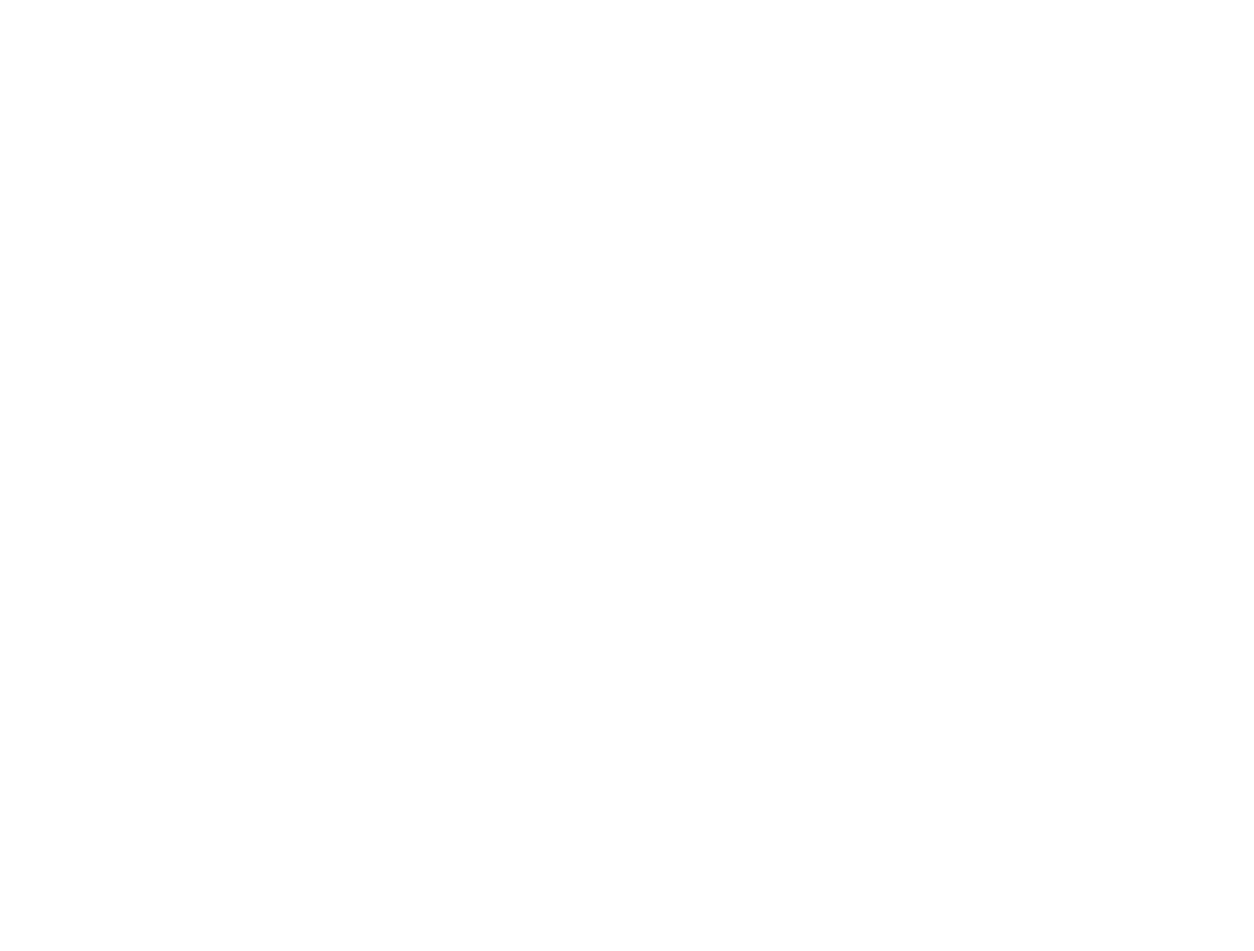
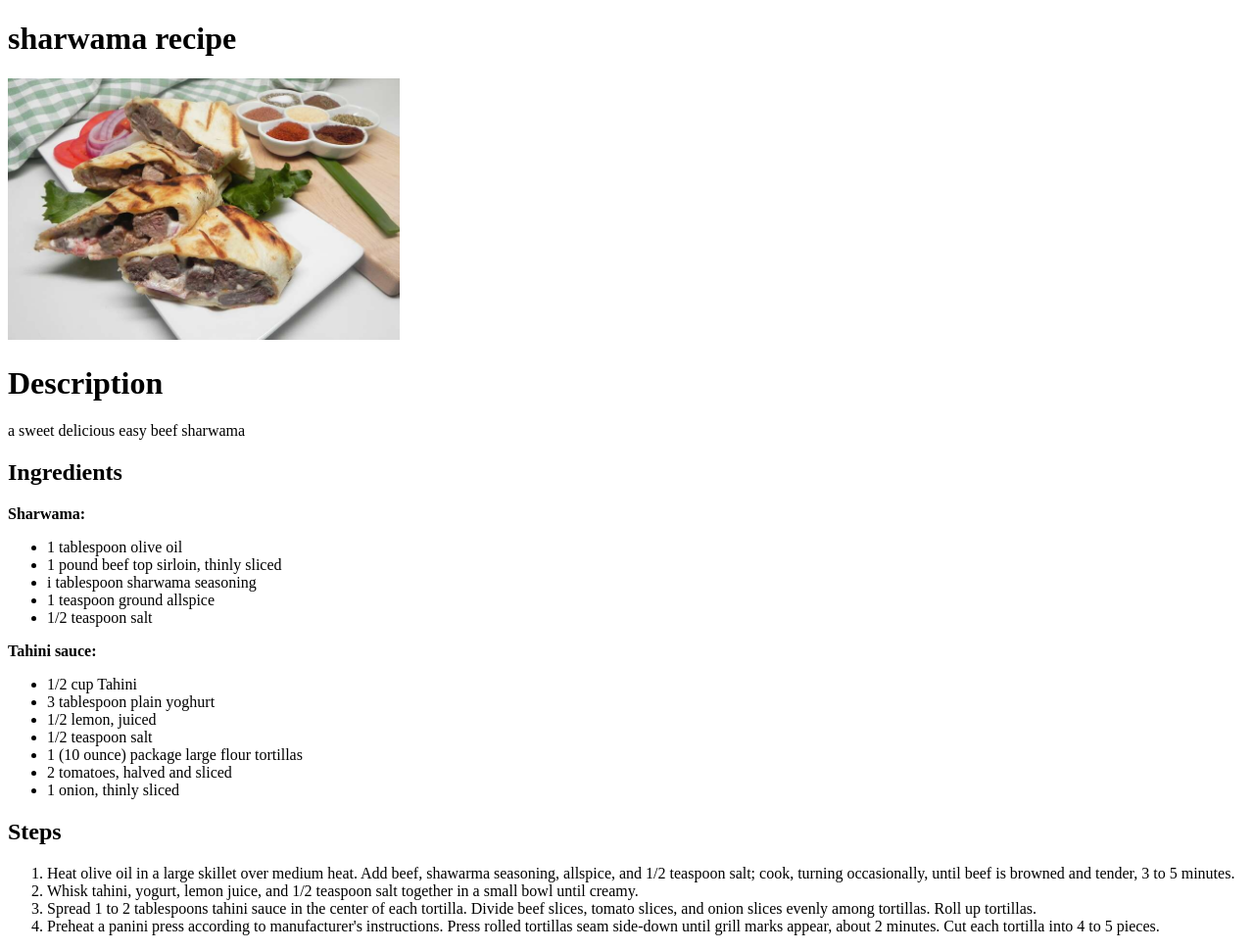
Before and after one commit to Akuu426/Odin_recipes, a plain HTML site: page recipes/sharwama.html in a window 1280 px wide. Shown: the whole page at 98% size. Before the commit the page ends 800 px from the top, so only its background shows below. Drawn offline with Linux system fonts and the light colour scheme.

Commit message:
updated index.html and sharwma.html
added the sharwma html filepath to the index html file for direction on the web and added the sharwama image and the followup description and steps for making the sharwama to the sharwam html body

```diff
--- a/recipes/sharwama.html
+++ b/recipes/sharwama.html
@@ -0,0 +1,40 @@
+<!DOCTYPE html>
+<html lang="en">
+    <head>
+        <meta charset="UTF-8">
+        <title>sharwama</title>
+    </head>
+    <body>
+        <h1>sharwama recipe</h1>
+        <img src="../images/sharwama.jpg" alt="an already made sharwama" width="400">
+        <h1>Description</h1>
+        <p>a sweet delicious easy beef sharwama</p>
+        <h2>Ingredients</h2>
+        <p><strong>Sharwama:</strong></p>
+        <ul>
+            <li>1 tablespoon olive oil</li>
+            <li>1 pound beef top sirloin, thinly sliced</li>
+            <li>i tablespoon sharwama seasoning</li>
+            <li>1 teaspoon ground allspice</li>
+            <li>1/2 teaspoon salt</li>
+        </ul>
+        <p><strong>Tahini sauce:</strong></p>
+        <ul>
+            <li>1/2 cup Tahini</li>
+            <li>3 tablespoon plain yoghurt</li>
+            <li>1/2 lemon, juiced</li>
+            <li>1/2 teaspoon salt</li>
+            <li>1 (10 ounce) package large flour tortillas</li>
+            <li>2 tomatoes, halved and sliced</li>
+            <li>1 onion, thinly sliced</li>
+        </ul>
+        <h2>Steps</h2>
+        <ol>
+            <li>Heat olive oil in a large skillet over medium heat. Add beef,  shawarma seasoning, allspice, and 1/2 teaspoon salt; cook, turning occasionally, until beef is browned and tender, 3 to 5 minutes.</li>
+            <li>Whisk tahini, yogurt, lemon juice, and 1/2 teaspoon salt together in a small bowl until creamy.</li>
+            <li>Spread 1 to 2 tablespoons tahini sauce in the center of each tortilla. Divide beef slices, tomato slices, and onion slices evenly among tortillas. Roll up tortillas.</li>
+            <li>Preheat a panini press according to manufacturer's instructions. Press rolled tortillas seam side-down until grill marks appear, about 2 minutes. Cut each tortilla into 4 to 5 pieces.</li>
+        </ol>
+
+    </body>
+</html>
```
Also changed, not shown: index.html (+1 -0 lines).
